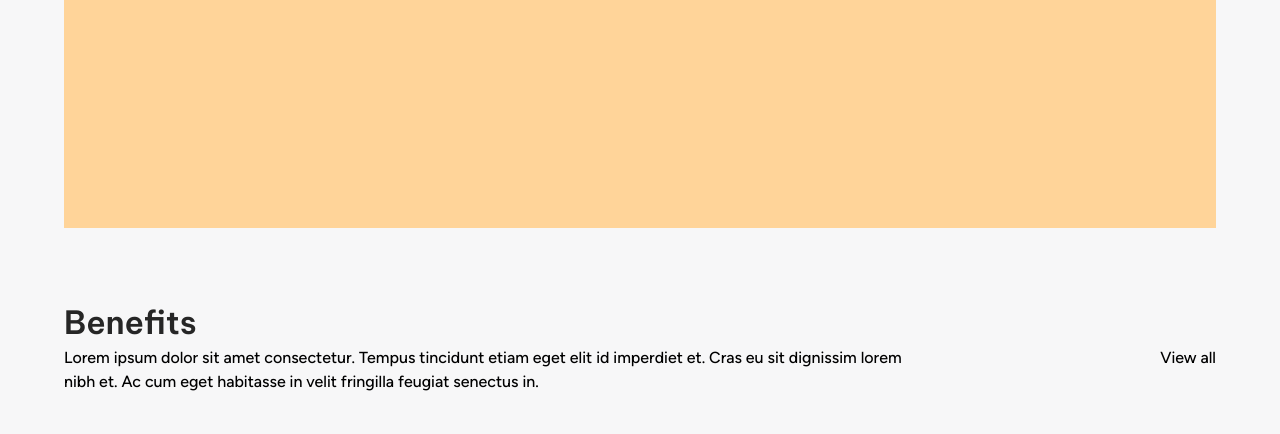
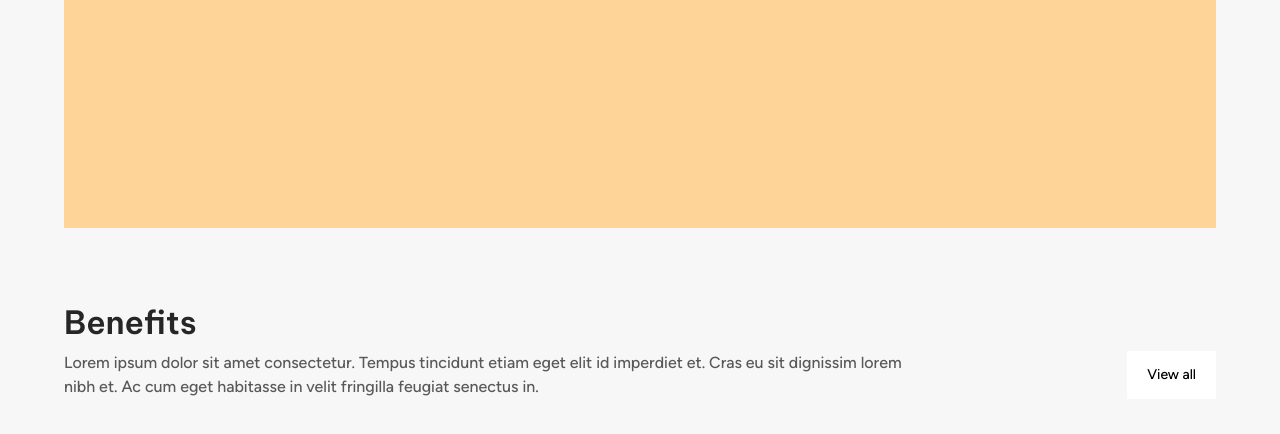
Before and after one commit to JosephOluOlofinte/sleat, a React (Vite) app: page / in a window 1280 px wide. Shown: the part 1222-1656 px from the top of the page. Built offline with nearby package versions, Linux system fonts and the light colour scheme.

Commit message:
Finished benefit header. Everything works fine

```diff
--- a/src/pages/home/Benefits.tsx
+++ b/src/pages/home/Benefits.tsx
@@ -12,9 +12,9 @@ const Benefits = () => {
             <div className="h-[100%] w-[90%] grid">
               <div className="grid">
                 <h2 className="font-semibold text-[32px] text-grey15">Benefits</h2>
-                <div className="flex justify-between items-baseline">
-                  <p className="max-w-[82ch]">Lorem ipsum dolor sit amet consectetur. Tempus tincidunt etiam eget elit id imperdiet et. Cras eu sit dignissim lorem nibh et. Ac cum eget habitasse in velit fringilla feugiat senectus in.</p>
-                  <a href="">View all</a>
+                <div className="flex justify-between items-end line leading-6 ">
+                  <p className="max-w-[82ch] text-grey35 mt-[5px]">Lorem ipsum dolor sit amet consectetur. Tempus tincidunt etiam eget elit id imperdiet et. Cras eu sit dignissim lorem nibh et. Ac cum eget habitasse in velit fringilla feugiat senectus in.</p>
+                  <a href="" className="bg-absoluteWhite text-absoluteBlack text-[14px] font-medium py-[12px] px-[20px]">View all</a>
                 </div>
               </div>
               <div></div>
```
